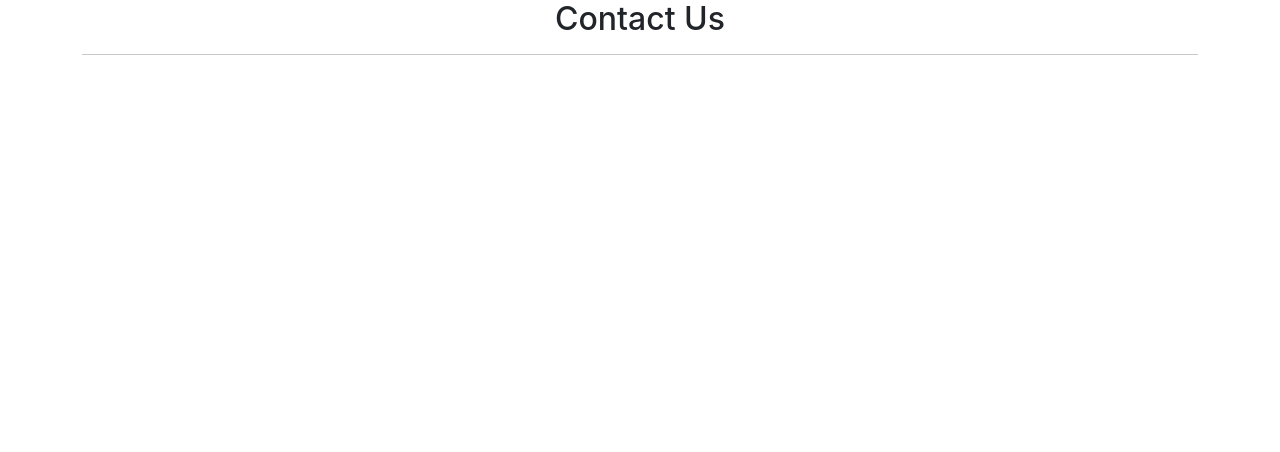
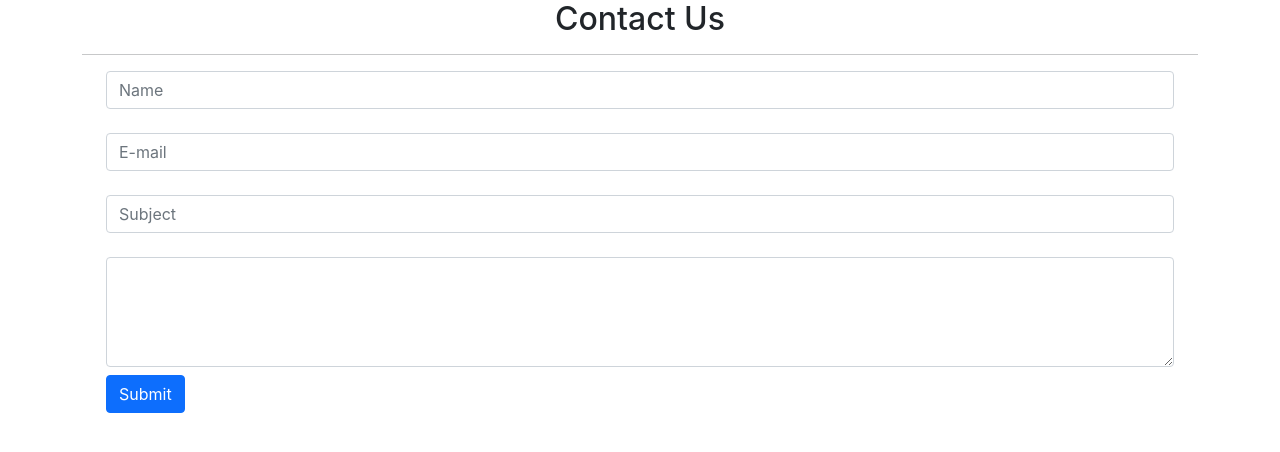
Before and after one commit to jibon969/nextjs_core, a Next.js app: page /contact in a window 1280 px wide. Shown: the top 452 px of the page. Built offline with nearby package versions, Linux system fonts and the light colour scheme.

Commit message:
added contact form

```diff
--- /dev/null
+++ b/src/components/Contact/Contact.js
@@ -0,0 +1,19 @@
+const Contact = () => {
+    return (
+        <div>
+            <div className="container">
+                <div className="row">
+                    <div className="col">
+                        <input type="text" name="name" className="form-control mb-4" placeholder="Name"/>
+                        <input type="email" name="email" className="form-control mb-4" placeholder="E-mail"/>
+                        <input type="text" name="subject" className="form-control mb-4" placeholder="Subject"/>
+                        <textarea name="Message" id="" cols="10" rows="4" className="form-control mb-2"/>
+                        <div className="btn btn-primary">Submit</div>
+                    </div>
+                </div>
+            </div>
+        </div>
+    )
+};
+
+export default Contact;
--- a/src/pages/contact/index.js
+++ b/src/pages/contact/index.js
@@ -1,3 +1,5 @@
+import Contact from '../../components/Contact/Contact'
+
 const ContactPage = () => {
     return (
         <div>
@@ -6,6 +8,7 @@ const ContactPage = () => {
                     <div className="col">
                         <h2 className="text-center">Contact Us</h2>
                         <hr/>
+                        <Contact/>
                     </div>
                 </div>
             </div>
```
